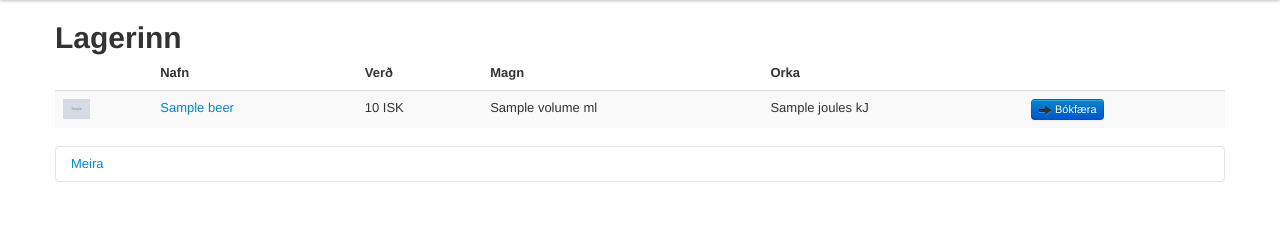
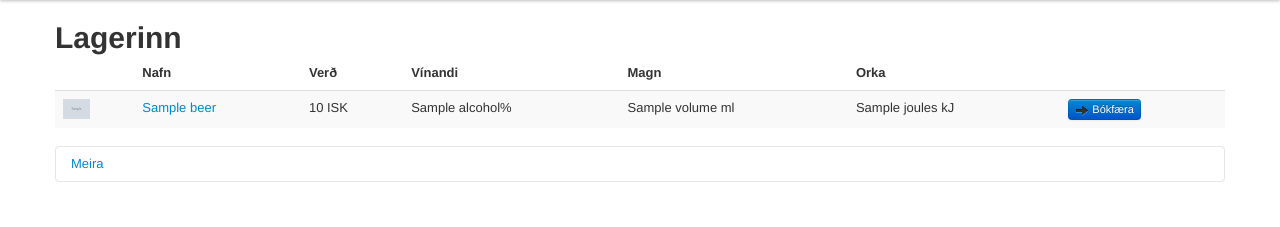
Before and after one commit to steinar/sambandid, a Python web app: template sambandid/templates/beers.html in a window 1280 px wide. Shown: the part 40-267 px from the top of the page. Run offline with Jinja, Linux system fonts and the light colour scheme; the template is opened without the code that fills it: most values are stand-ins (such as "Sample title", 1, 10 or a date in 2020); grey boxes marked "Sample" are stand-in pictures; some libraries are stand-ins or nearby versions.

Commit message:
Adding alcohol to beer table

```diff
--- a/sambandid/templates/beer_table_snippet.html
+++ b/sambandid/templates/beer_table_snippet.html
@@ -4,6 +4,7 @@
         <th></th>
         <th>Nafn</th>
         <th>Verð</th>
+        <th>Vínandi</th>
         <th>Magn</th>
         <th>Orka</th>
     </tr>
@@ -17,6 +18,7 @@
         </td>
         <td><a href="#beer-{{beer.id}}" data-toggle="modal">{{ beer.name }}</a></td>
         <td>{{ beer.price }} ISK</td>
+        <td>{{ beer.alcohol or '-' }}%</td>
         <td>{{ beer.volume or '-' }} ml</td>
         <td>{{ beer.joules or '-' }} kJ</td>
         <td>
```
